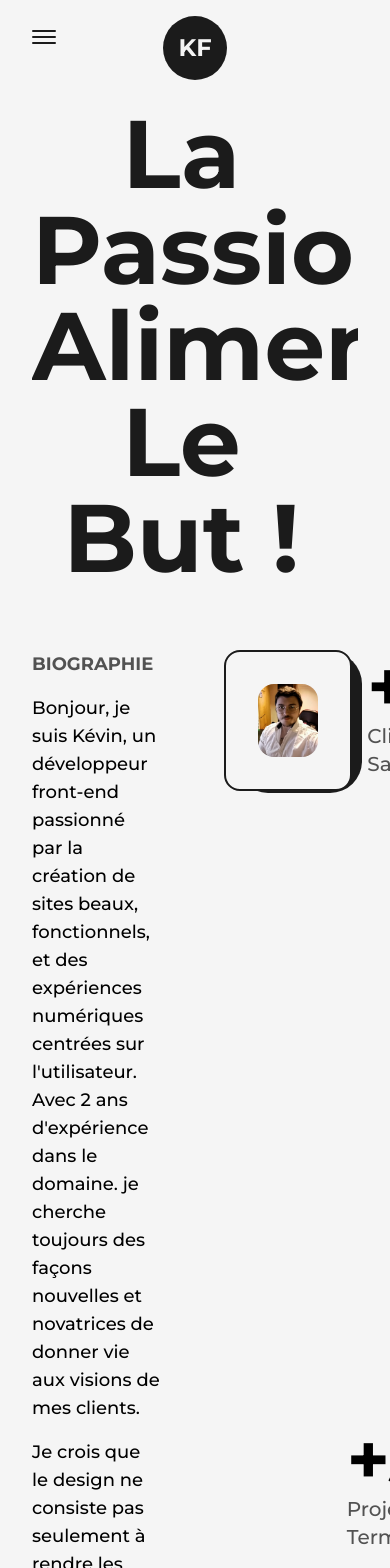
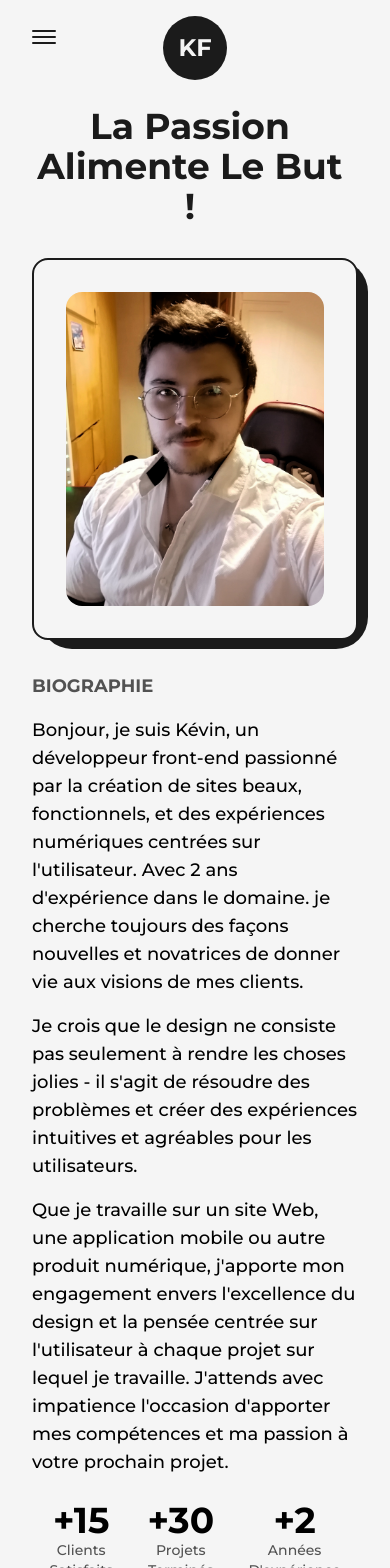
Before and after one commit to Sladriix-dev/portfolio_v2, a Next.js app: page /about in a window 390 px wide. Shown: the top 1568 px of the page. Built offline with nearby package versions, Linux system fonts and the light colour scheme.

Commit message:
ADD about page responsif

```diff
--- a/pages/about.js
+++ b/pages/about.js
@@ -45,9 +45,14 @@
       </Head>
       <main className="flex w-full flex-col items-center justify-center dark:text-light">
         <Layout className="pt-16">
-          <AnimatedText text="La passion alimente le but !" className="mb-16" />
-          <div className="grid w-full grid-cols-8 gap-16">
-            <div className="col-span-3 flex flex-col items-start justify-start">
+          <AnimatedText
+            text="La passion alimente le but !"
+            className="mb-16 lg:!text-7xl sm:!text-6xl xs:!text-4xl sm:mb-8"
+          />
+          <div className="grid w-full grid-cols-8 gap-16 sm:gap-8">
+            {/* BIOGRAPHIE */}
+
+            <div className="col-span-3 flex flex-col items-start justify-start xl:col-span-4 mdabout:order-2 mdabout:col-span-8">
               <h2 className="mb-4 text-lg font-bold uppercase text-dark/75 dark:text-light/75">
                 Biographie
               </h2>
@@ -72,7 +77,10 @@
                 prochain projet.
               </p>
             </div>
-            <div className="col-span-3 relative h-max rounded-2xl border-2 border-solid border-dark bg-light p-8 dark:bg-dark dark:border-light">
+
+            {/* PROFILE IMAGE */}
+
+            <div className="col-span-3 relative h-max rounded-2xl border-2 border-solid border-dark bg-light p-8 dark:bg-dark dark:border-light xl:col-span-4 mdabout:order-1 mdabout:col-span-8">
               <div className="absolute top-0 -right-3 -z-10 w-[102%] h-[103%] rounded-[2rem] bg-dark dark:bg-light" />
               <Image
                 src={profilePic}
@@ -82,28 +90,31 @@
                 sizes="(max-width: 768px) 100vw, (max-width: 1200px) 50vw, 33vw"
               />
             </div>
-            <div className="col-span-2 flex flex-col items-end justify-between h-[80%]">
-              <div className="flex flex-col items-end justify-center">
-                <span className="inline-block text-7xl font-bold">
+
+            {/* ANIMATED NUMBERS */}
+
+            <div className="col-span-2 flex flex-col items-end justify-between h-[80%] xl:col-span-8 xl:flex-row xl:items-center mdabout:order-3">
+              <div className="flex flex-col items-end justify-center xl:items-center">
+                <span className="inline-block text-7xl font-bold md:text-6xl sm:text-5xl xs:text-4xl">
                   +<AnimatedNumbers value={15} />
                 </span>
-                <h2 className="text-xl font-medium capitalize text-dark/75 dark:text-light/75">
+                <h2 className="text-xl font-medium capitalize text-dark/75 dark:text-light/75 xl:text-center md:text-lg sm:text-base xs:text-sm">
                   clients satisfaits
                 </h2>
               </div>
-              <div className="flex flex-col items-end justify-center">
-                <span className="inline-block text-7xl font-bold">
+              <div className="flex flex-col items-end justify-center xl:items-center">
+                <span className="inline-block text-7xl font-bold md:text-6xl sm:text-5xl xs:text-4xl">
                   +<AnimatedNumbers value={30} />
                 </span>
-                <h2 className="text-xl font-medium capitalize text-dark/75 dark:text-light/75">
+                <h2 className="text-xl font-medium capitalize text-dark/75 dark:text-light/75 xl:text-center md:text-lg sm:text-base xs:text-sm">
                   projets terminés
                 </h2>
               </div>
-              <div className="flex flex-col items-end justify-center">
-                <span className="inline-block text-7xl font-bold">
+              <div className="flex flex-col items-end justify-center xl:items-center">
+                <span className="inline-block text-7xl font-bold md:text-6xl sm:text-5xl xs:text-4xl">
                   +<AnimatedNumbers value={2} />
                 </span>
-                <h2 className="text-xl font-medium capitalize text-dark/75 dark:text-light/75">
+                <h2 className="text-xl font-medium capitalize text-dark/75 dark:text-light/75 xl:text-center md:text-lg sm:text-base xs:text-sm">
                   années d'expérience
                 </h2>
               </div>
--- a/tailwind.config.js
+++ b/tailwind.config.js
@@ -44,6 +44,8 @@
       md: { max: "767px" },
       // => @media (max-width: 767px) { ... }
 
+      mdabout : { max: "950px" },
+
       sm: { max: "639px" },
       // => @media (max-width: 639px) { ... }
 
```
